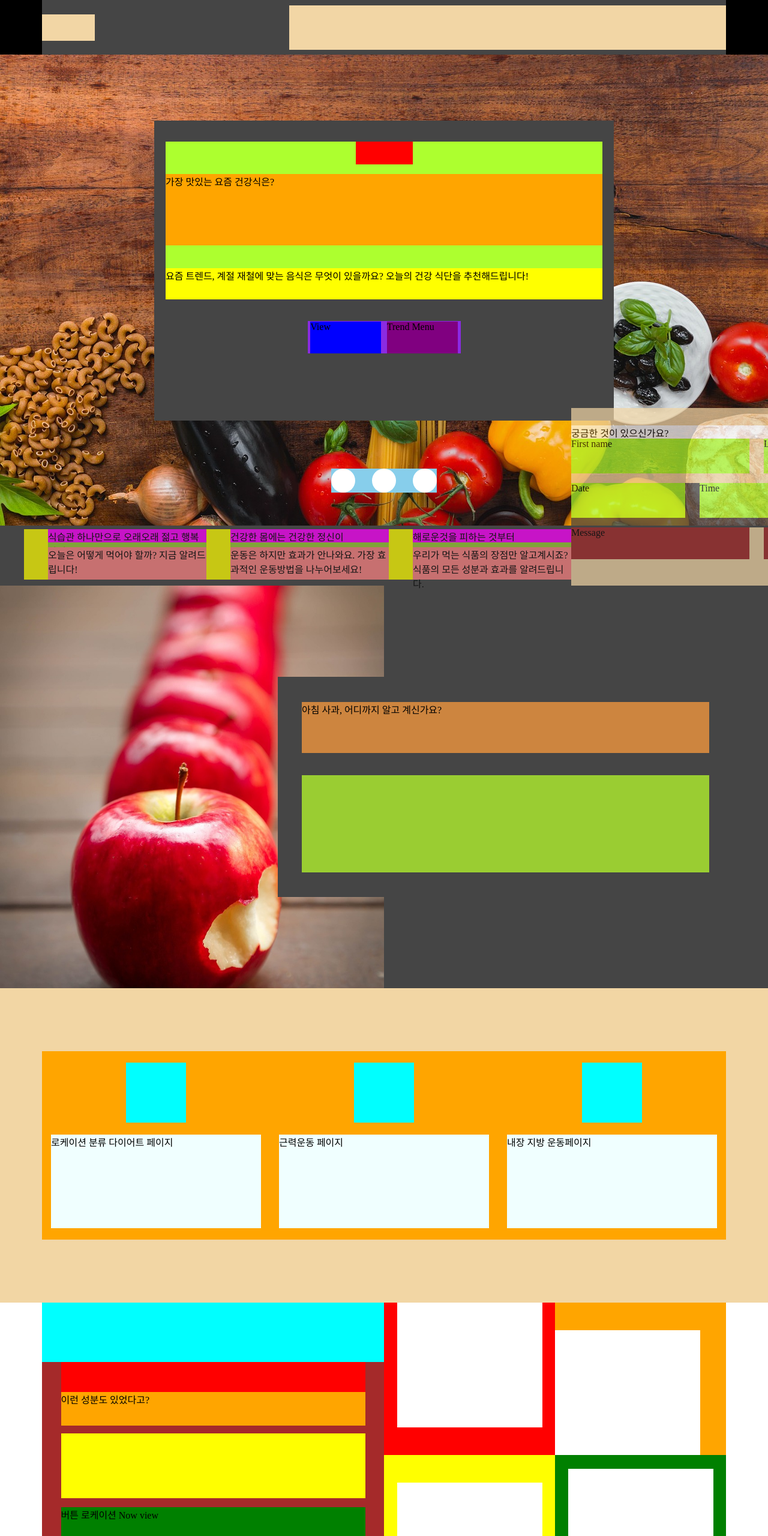
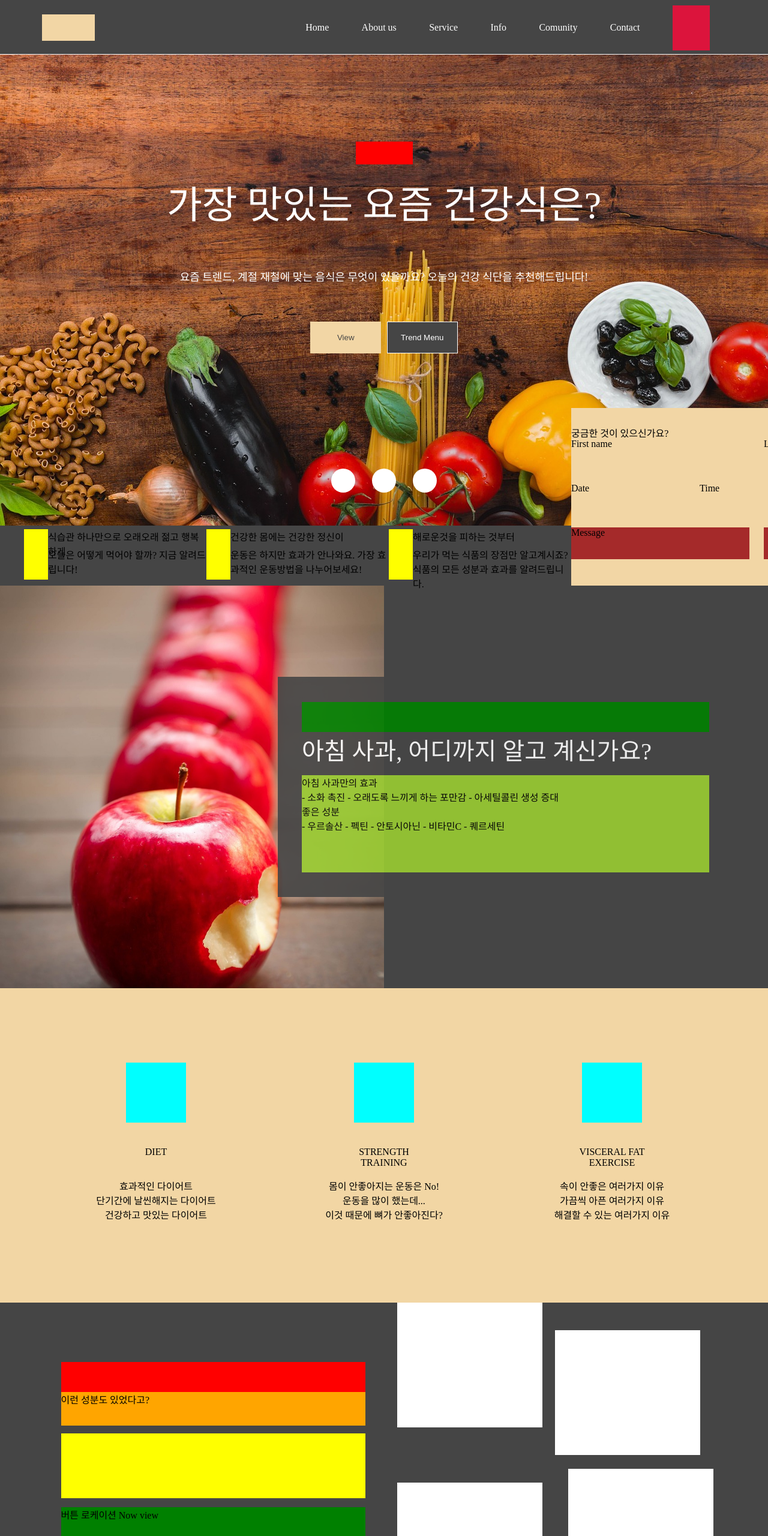
Before and after one commit to naisha855/Project_2, a plain HTML site: page index.html in a window 1280 px wide. Shown: the top 2560 px of the page at 60% size. Drawn offline with Linux system fonts and the light colour scheme; a web font is replaced by a local one.

Commit message:
2024-01-31_01

```diff
--- a/css/common.css
+++ b/css/common.css
@@ -10,16 +10,21 @@
     font-style: normal;
 }
 
+body{
+    font-family: 'SejonghospitalBold';
+    background-color: #454545;
+}
+
 /* 네비게이션 */
 
 header{
     width: 100%;
     height: 91px;
-    background-color: black;
+    border-bottom:1px solid white;
 }
 
 .container{
-    width: 1140px; height: 91px; background-color: #454545;
+    width: 1140px; height: 91px;
     margin: 0 auto; display: flex; justify-content:space-between;
     align-items:center;
 }
@@ -27,7 +32,17 @@ header{
 .nav_logo{width: 88px; height: 44px; background-color:#F2D6A5;
      }
 
-nav{width: 728px; height: 74px; background-color:#F2D6A5;}
+nav{width: 728px; height: 74px;}
+
+    nav ul{display: flex; flex-direction:row; justify-content:space-around;}
+
+nav ul li{box-sizing: border-box;
+    display:flex;
+align-items:center;
+color:white;
+}
+
+.nav_icon{width:62px; height:75px; background-color:crimson;}
 
 /* footer */
 
--- a/css/main.css
+++ b/css/main.css
@@ -18,7 +18,6 @@
 .slider_title {
     width: 766px;
     height: 500px;
-    background-color: #454545;
     margin: 110px;
     display: flex;
     flex-direction: column;
@@ -29,7 +28,6 @@
 .slider_pagenation {
     width: 176px;
     height: 40px;
-    background-color: skyblue;
     position: absolute;
     bottom: 55px;
     display: flex;
@@ -47,7 +45,6 @@
 .slider_title_main {
     width: 728px;
     height: 263px;
-    background-color: greenyellow;
     display: flex;
     flex-direction: column;
     align-items: center;
@@ -57,60 +54,82 @@
 .slider_title_first {
     width: 95px;
     height: 38px;
-    background-color: red
+    background-color: red;
+
 }
 
 .slider_title_headline {
     width: 728px;
     height: 120px;
-    background-color: orange;
     margin-top: 16px;
+    font-size: 64px;
+    text-align: center;
+    color:white;
+    text-justify:auto;
+
+
 }
 
 .slider_title_text {
     width: 728px;
     height: 53px;
-    background-color: yellow;
     margin-top: 38px;
+    font-size: 18px;
+    text-align: center;
+    color:white;
 }
 
 .slider_title_button {
     width: 255px;
     height: 54px;
-    background-color: blueviolet;
     margin-top: 36px;
     display: flex;
     justify-content: space-around;
     align-items: center;
 }
 
-.slider_title_button_order_now {
-    width: 118px;
+.slider_title_button button{
+        width: 118px;
     height: 53px;
-    background-color: blue
+    background-color: #F2D6A5;
+color:#454545;
+border:none;
 }
 
-.slider_title_button_view_menu {
-    width: 118px;
-    height: 53px;
-    background-color: purple
-}
+    .slider_title_button button:hover{
+        background-color: #F2D6A5;
+        color:#454545;
+        border:none;
+        cursor: pointer;
+        transition: 0.5s;
+    }
+    .slider_title_button button:nth-last-child(1){
+        background-color: #454545;
+        color:white;
+        border:1px solid white;
+    }
+    .slider_title_button button:nth-last-child(1):hover{
+        background-color: #F2D6A5;
+        color:#454545;
+        border:none;
+        cursor: pointer;
+        transition: 0.5s;
 
+    }
 /* reservation page */
 
 #reservation_page {
     width: 100%;
     height: 100px;
-    opacity: 70%;
     display: flex;
     justify-content: space-between;
     align-items: flex-end;
+    position:relative;
 }
 
 .slider_sub {
     width: 913px;
     height: 84px;
-    background-color: blue;
     margin-left: 40px;
     display: flex;
     align-items: center;
@@ -123,7 +142,6 @@
 .slide_sub_location {
     width: 264px;
     height: 84px;
-    background-color: yellowgreen;
     display: flex;
     justify-content: space-between;
     flex-direction: column;
@@ -138,13 +156,11 @@
 .slide_sub_title {
     width: 264px;
     height: 22px;
-    background-color: magenta
 }
 
 .slide_sub_text {
     width: 264px;
     height: 54px;
-    background-color: #ff8383
 }
 
 .slider_reservation {
@@ -160,13 +176,11 @@
 .slider_reservation_layout {
     width: 618px;
     height: 239px;
-    background-color: tomato;
 }
 
 .slider_reservation_layout_title {
     width: 618px;
     height: 22px;
-    background-color: white;
 }
 
 .slider_reservation_layout_location1 {
@@ -181,13 +195,12 @@
 .slider_reservation_layout_location1_item {
     width: 297px;
     height: 58px;
-    background-color: greenyellow;
+
 }
 
 .slider_reservation_layout_location2 {
     width: 618px;
     height: 74px;
-    background-color: #454545;
     display: flex;
     flex-direction: row;
     justify-content: space-between;
@@ -196,7 +209,7 @@
 .slider_reservation_layout_location2_item {
     width: 190px;
     height: 58px;
-    background-color: greenyellow;
+
 }
 
 .slider_reservation_layout_location3 {
@@ -219,7 +232,6 @@
 .section_1 {
     width: 100%;
     height: 671px;
-    background-color: black;
     display: flex;
 }
 
@@ -249,12 +261,20 @@
     justify-content: center;
     align-items: center;
     flex-direction: column;
+    opacity: 90%;
 }
 
 .section1_text_page_title_title {
     width: 679px;
     height: 85px;
-    background-color: peru;
+    font-size: 40px;
+    color:white;
+}
+
+.section1_text_page_title_title_title{width:679px; height:50px;
+background-color: green}
+
+.section1_text_page_title_title_headline{width:679px; height:56px;
 }
 
 .section1_text_page_title_text {
@@ -279,14 +299,12 @@
 .section2_main_group {
     width: 1140px;
     height: 314px;
-    background-color: white;
     display: flex;
 }
 
 .section2_main_group_location {
     width: 380px;
     height: 314px;
-    background-color: orange;
     display: flex;
     justify-content: center;
     align-content: center;
@@ -303,9 +321,16 @@
 .section2_main_group_text {
     width: 350px;
     height: 156px;
-    background-color: azure;
     margin-top: 20px;
+    display:flex;
+    flex-direction:column;
+    justify-content:center;
 }
+.section2_main_group_text_name{width:350px; height:35px;
+ text-align:center;}
+.section2_main_group_text_text{width:350px; height:81px;
+ text-align:center;}
+
 
 /* section_3 */
 
@@ -313,7 +338,6 @@
     width: 100%;
     height: 508px;
     margin: 0 auto;
-    background-color: white;
     display: flex;
     justify-content: center;
 }
@@ -321,7 +345,6 @@
 .section3_main_page {
     width: 1140px;
     height: 508px;
-    background-color: aqua;
     display: flex;
     align-content: center;
     align-items: center;
@@ -330,7 +353,6 @@
 .section3_text_page {
     width: 570px;
     height: 310px;
-    background-color: brown;
     display: flex;
     flex-direction: column;
     align-items: center;
@@ -365,7 +387,6 @@
 .section3_capture_page {
     width: 570px;
     height: 508px;
-    background-color: #ff8383;
     display: flex;
     flex-wrap: wrap;
 }
@@ -373,7 +394,6 @@
 .section3_capture_page_layout1 {
     width: 285px;
     height: 254px;
-    background-color: red;
     display: flex;
     justify-content: center;
 }
@@ -381,7 +401,6 @@
 .section3_capture_page_layout2 {
     width: 285px;
     height: 254px;
-    background-color: orange;
     display: flex;
     align-items: flex-end;
 }
@@ -389,7 +408,6 @@
 .section3_capture_page_layout3 {
     width: 285px;
     height: 254px;
-    background-color: yellow;
     display: flex;
     justify-content: center;
     align-items: flex-end;
@@ -398,7 +416,6 @@
 .section3_capture_page_layout4 {
     width: 285px;
     height: 254px;
-    background-color: green;
     display: flex;
     justify-content: center;
     align-items: center;
@@ -433,7 +450,6 @@
 .section4_main_layout {
     width: 237.5px;
     height: 180px;
-    background-color: gray;
     display: flex;
     align-items: center;
     justify-content: center;
@@ -442,7 +458,6 @@
 .section4_main_page {
     width: 116px;
     height: 180px;
-    background-color: white;
     display: flex;
     align-items: center;
     flex-direction: column;
@@ -472,7 +487,6 @@
 .section_5 {
     width: 100%;
     height: 1200px;
-    background-color: white;
     display: flex;
     flex-direction: column;
     align-items: center;
@@ -481,7 +495,6 @@
 .section5_title {
     width: 1140px;
     height: 195px;
-    background-color: blue;
 }
 
 .section5_title_headline {
@@ -507,7 +520,6 @@
 .person_page {
     width: 1140px;
     height: 715px;
-    background-color: #ff8383;
     display: flex;
     flex-wrap: wrap;
     justify-content: space-around;
@@ -518,7 +530,6 @@
 .person_list {
     width: 200px;
     height: 321px;
-    background-color: aquamarine
 }
 
 .person_list_image {
@@ -577,7 +588,7 @@
 .section6_title_page {
     width: 665px;
     height: 179px;
-    background-color: white;
+
     display: flex;
     flex-direction: column;
     align-items: center;
@@ -666,7 +677,6 @@
 .section_7 {
     width: 100%;
     height: 770px;
-    background-color: brown;
     display: flex;
     justify-content: center;
 }
@@ -674,7 +684,6 @@
 .section7_main_page {
     width: 1140px;
     height: 708px;
-    background-color: white;
     display: flex;
     flex-direction: column;
     align-items: center;
@@ -684,7 +693,6 @@
 .section7_title {
     width: 635px;
     height: 116px;
-    background-color: beige;
 }
 
 .section7_title_title {
@@ -703,14 +711,12 @@
 .section7_page {
     width: 1140px;
     height: 494px;
-    background-color: burlywood;
     display: flex;
 }
 
 .section7_page_location {
     width: 380px;
     height: 494px;
-    background-color: blanchedalmond;
     display: flex;
     flex-direction: column;
     align-items: center;
@@ -726,7 +732,6 @@
 .section7_page_location_info {
     width: 350px;
     height: 194px;
-    background-color: black;
     display: flex;
     flex-direction: column;
 }
--- a/css/reset.css
+++ b/css/reset.css
@@ -4,9 +4,9 @@
     margin: 0px;
     padding: 0px;
     box-sizing: border-box;
-    font-family: 'SejonghospitalBold';
-    background-color: #454545
+
 }
+
 
 ul,
 ol,
--- a/index.html
+++ b/index.html
@@ -21,7 +21,19 @@
         <div class="container">
 
             <div class="nav_logo"></div>
-            <nav></nav>
+            <nav>
+                <ul>
+                    <li>Home</li>
+                    <li>About us</li>
+                    <li>Service</li>
+                    <li>Info</li>
+                    <li>Comunity</li>
+                    <li>Contact</li>
+                    <li>
+                        <div class="nav_icon"></div>
+                    </li>
+                </ul>
+            </nav>
         </div>
 
     </header>
@@ -34,13 +46,15 @@
                 <div class="slider_title_text">요즘 트렌드, 계절 재철에 맞는 음식은 무엇이 있을까요? 오늘의 건강 식단을 추천해드립니다!</div>
             </div>
             <div class="slider_title_button">
-                <div class="slider_title_button_order_now">View</div>
-                <div class="slider_title_button_view_menu">Trend Menu</div>
+                <button><span>View</span></button>
+                <button><span>Trend Menu</span></button>
             </div>
 
         </div>
         <div class="slider_pagenation">
-<div class="slider_pagenation_button"></div ><div class="slider_pagenation_button"></div><div class="slider_pagenation_button"></div>
+            <div class="slider_pagenation_button"></div>
+            <div class="slider_pagenation_button"></div>
+            <div class="slider_pagenation_button"></div>
         </div>
     </div>
 
@@ -98,8 +112,17 @@
         <div class="section1_text_page">
 
             <div class="section1_text_page_title">
-                <div class="section1_text_page_title_title">아침 사과, 어디까지 알고 계신가요?</div>
-                <div class="section1_text_page_title_text"></div>
+                <div class="section1_text_page_title_title">
+                    <div class="section1_text_page_title_title_title"></div>
+                    <div class="section1_text_page_title_title_headline">아침 사과, 어디까지 알고 계신가요?</div>
+                </div>
+                <div class="section1_text_page_title_text">
+                    아침 사과만의 효과
+<br>- 소화 촉진 - 오래도록 느끼게 하는 포만감 - 아세틸콜린 생성 증대
+                    <br>좋은 성분
+                    <br>- 우르솔산 - 펙틴 - 안토시아닌 - 비타민C - 퀘르세틴
+
+                </div>
             </div>
 
         </div>
@@ -111,15 +134,33 @@
         <div class="section2_main_group">
             <div class="section2_main_group_location">
                 <div class="section2_main_group_icon"></div>
-                <div class="section2_main_group_text">로케이션 분류 다이어트 페이지</div>
+                <div class="section2_main_group_text">
+                    <div class="section2_main_group_text_name">DIET</div>
+                    <div class="section2_main_group_text_text">
+                        <br>효과적인 다이어트<br>단기간에 날씬해지는 다이어트<br>건강하고 맛있는 다이어트
+                    </div>
+                </div>
             </div>
             <div class="section2_main_group_location">
                 <div class="section2_main_group_icon"></div>
-                <div class="section2_main_group_text">근력운동 페이지</div>
+                <div class="section2_main_group_text">
+                    <div class="section2_main_group_text_name">STRENGTH <br>TRAINING</div>
+                    <div class="section2_main_group_text_text">
+                        <br>몸이 안좋아지는 운동은 No!<br>운동을 많이 했는데...
+                        <br>이것 때문에 뼈가 안좋아진다?
+                    </div>
+                </div>
             </div>
             <div class="section2_main_group_location">
                 <div class="section2_main_group_icon"></div>
-                <div class="section2_main_group_text">내장 지방 운동페이지</div>
+                <div class="section2_main_group_text">
+                    <div class="section2_main_group_text_name">VISCERAL FAT <br>EXERCISE</div>
+                    <div class="section2_main_group_text_text">
+                        <br>속이 안좋은 여러가지 이유 <br>
+                        가끔씩 아픈 여러가지 이유 <br>
+                        해결할 수 있는 여러가지 이유
+                    </div>
+                </div>
             </div>
         </div>
 
@@ -164,21 +205,21 @@
             <div class="section4_main_page">
                 <div class="section4_main_page_icon"></div>
                 <div class="section4_main_page_number"></div>
-                <div class="section4_main_page_text"></div>
+                <div class="section4_main_page_text">Visitant</div>
             </div>
         </div>
         <div class="section4_main_layout">
             <div class="section4_main_page">
                 <div class="section4_main_page_icon"></div>
                 <div class="section4_main_page_number"></div>
-                <div class="section4_main_page_text"></div>
+                <div class="section4_main_page_text">Post</div>
             </div>
         </div>
         <div class="section4_main_layout">
             <div class="section4_main_page">
                 <div class="section4_main_page_icon"></div>
                 <div class="section4_main_page_number"></div>
-                <div class="section4_main_page_text"></div>
+                <div class="section4_main_page_text">Information</div>
             </div>
         </div>
     </section>
```
Also changed, not shown: img/cereal-1887237_1280.jpg (added), img/coffee-171653_1280.jpg (added), img/pecan-nuts-7939326_1280.jpg (added), img/smoothies-3809508_1280.jpg (added), plan/기획.txt.
